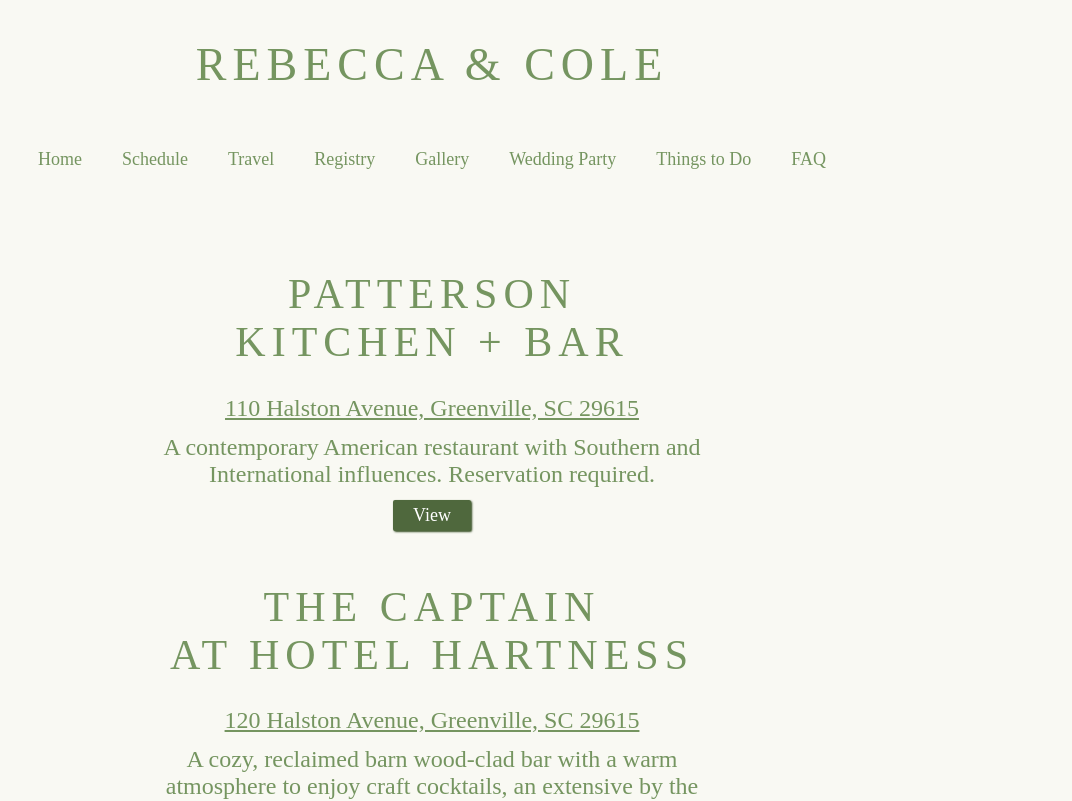
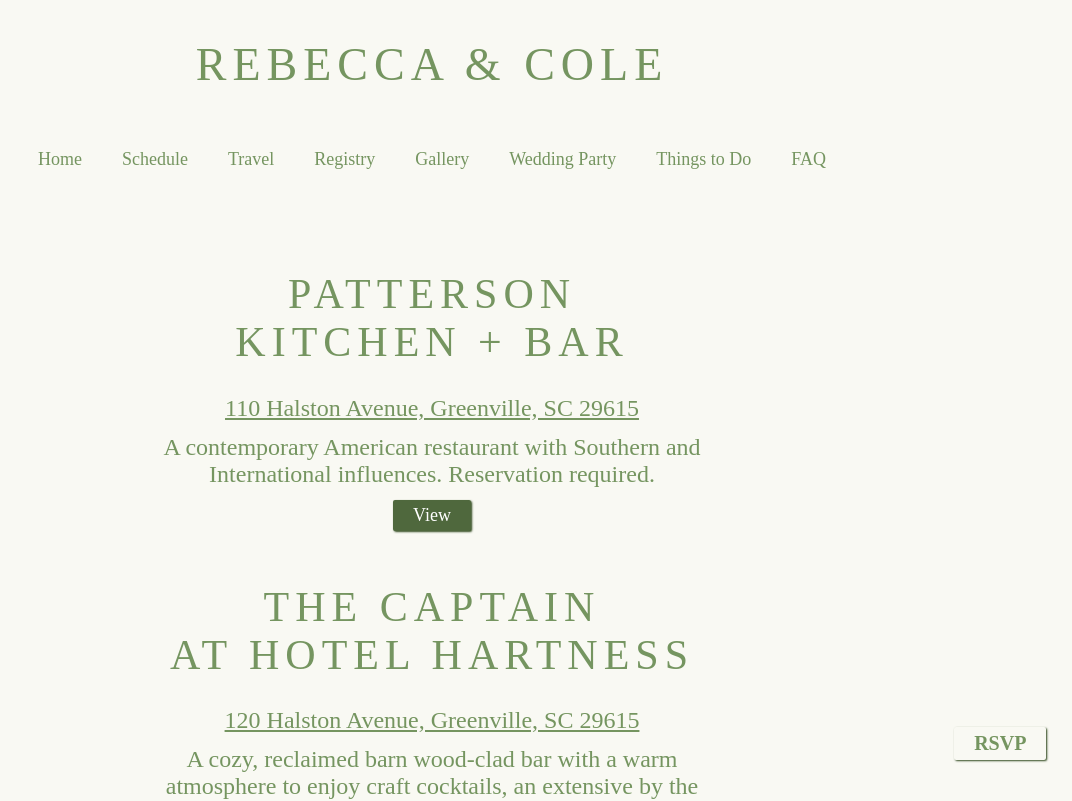
Before and after one commit to colecrum26/wedding, a React (Create React App) app in the folder wedding-website/: page /things-to-do in a window 1280 px wide. Shown: the top 801 px of the page, without its empty margins (208-1280 px from the left). Built offline with nearby package versions, Linux system fonts and the light colour scheme.

Commit message:
minor style tweaks; added another RSVP link

```diff
--- a/wedding-website/src/App.css
+++ b/wedding-website/src/App.css
@@ -1,11 +1,10 @@
 :root {
-  /* --primary-background: rgb(221, 236, 210); */
   --primary-background: #f9f9f3;
   --primary-green: rgb(117, 149, 96);
   --accent-darkGreen: rgb(79, 104, 61);
   --accent-darkerGreen: rgb(51, 76, 33);
   --accent-darkGreen-overlay: rgba(79, 104, 61, 0.8);
-  /* --accent-darkGold: #be9b0c; */
+  --accent-darkGold: #be9b0c;
 }
 
 * {
@@ -30,6 +29,7 @@
 div {
   display: flex;
   flex-direction: column;
+  flex-wrap: wrap;
   align-items: center;
   justify-content: center;
 }
@@ -100,6 +100,9 @@
 .general-info h1 {
   margin: 0;
 }
+.rsvp-container {
+  margin: 20px;
+}
 
 .faux {
   background-color: var(--accent-darkGreen);
@@ -141,9 +144,8 @@
 .wp-list-title {
   font-family: "Cormorant Infant";
   font-size: 32px;
-  /* font-weight: bolder; */
   text-decoration: underline;
-  margin-bottom: 16px;
+  margin-bottom: 20px;
   letter-spacing: 3px;
 }
 .wedding-role {
@@ -157,7 +159,6 @@
 .activities p {
   margin: 12px;
 }
-
 
 .events p {
   margin: 12px;
@@ -199,7 +200,3 @@
 .block {
   font-size: 18px;
 }
-
-.info-amper {
-  color: var(--accent-darkGold);
-}
--- a/wedding-website/src/components/rsvpBtn.jsx
+++ b/wedding-website/src/components/rsvpBtn.jsx
@@ -0,0 +1,8 @@
+import { NavLink } from "react-router-dom";
+import "../style/rsvpBtn.css";
+
+export default function RSVPButton() {
+  return (
+      <NavLink className="rsvp-fauxbtn" to="/rsvp">RSVP</NavLink>
+  );
+}
--- a/wedding-website/src/pages/faq.jsx
+++ b/wedding-website/src/pages/faq.jsx
@@ -37,7 +37,7 @@
         <div className="question">
           <h1 className="header-main">IS THERE A DRESS CODE?</h1>
           <p>
-            We ask that our guests wear black-tie attire. Want to dress for the
+            We ask that our guests wear black tie attire. Want to dress for the
             theme? Feel free to express yourself in fabulous formal
             garden-party-inspired attire! Consult the{" "}
             <a href="/schedule" className="in-copy-link">
--- a/wedding-website/src/pages/home.jsx
+++ b/wedding-website/src/pages/home.jsx
@@ -1,4 +1,5 @@
 import Header from "../components/header";
+import RSVPButton from "../components/rsvpBtn";
 import { NavLink } from "react-router-dom";
 
 export default function Home() {
@@ -12,15 +13,16 @@
             <h1 className="header-main">REBECCA NORWOOD</h1>
             <p className="info-amper">and</p>
             <h1 className="header-main">COLE CRUMRINE</h1>
+          </div>
+          <div className="rsvp-container">
             <h2>May 3, 2025</h2>
             <h3>Hotel Hartness, Greenville, South Carolina</h3>
-          </div>
-          <div className="rsvp-container">
             <NavLink className="faux" to="/rsvp">
               RSVP
             </NavLink>
           </div>
         </div>
+      <RSVPButton />
       </div>
     </div>
   );
--- a/wedding-website/src/pages/ttd.jsx
+++ b/wedding-website/src/pages/ttd.jsx
@@ -1,5 +1,6 @@
 import { NavLink } from "react-router-dom";
 import Header from "../components/header";
+import RSVPButton from "../components/rsvpBtn";
 
 export default function ThingsToDo() {
   return (
@@ -11,7 +12,6 @@
             PATTERSON <br />
             KITCHEN + BAR
           </h1>
-          {/* replace with H&F? */}
           <a
             href="https://maps.app.goo.gl/yV5P16LvpHpnJhmw8"
             className="address-link"
@@ -142,6 +142,7 @@
           </p>
         </div>
       </div>
+      <RSVPButton />
     </div>
   );
 }
--- /dev/null
+++ b/wedding-website/src/style/rsvpBtn.css
@@ -0,0 +1,12 @@
+.rsvp-fauxbtn {
+    position: fixed;
+    bottom: 5%;
+    right: 2%;
+    font-size: 20px;
+    font-weight: 700;
+    /* background-color: var(--accent-darkGreen); */
+    /* color: white !important; */
+    padding: 5px 20px;
+    border-radius: 2px;
+    box-shadow: 1.1px 1px 2px var(--accent-darkerGreen);
+}
```
